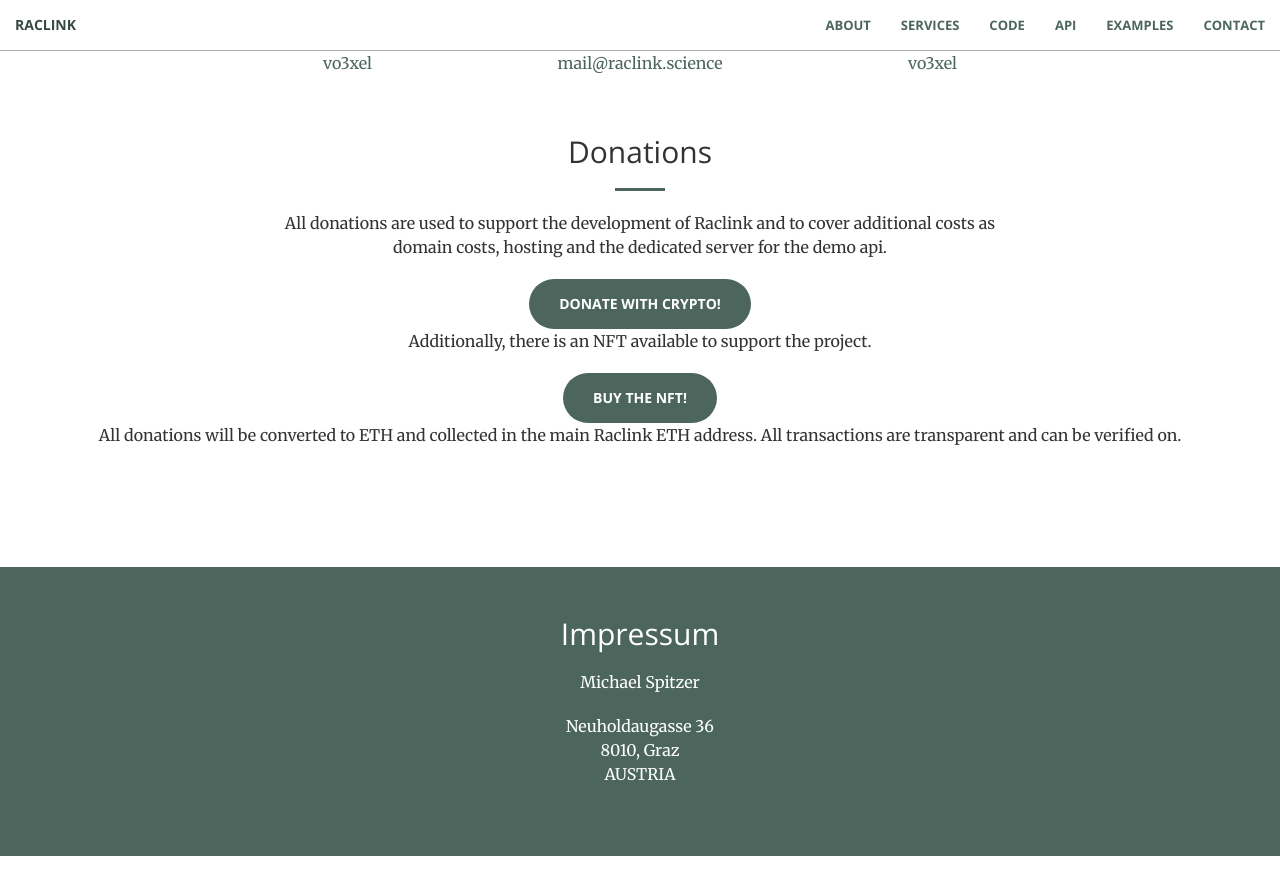
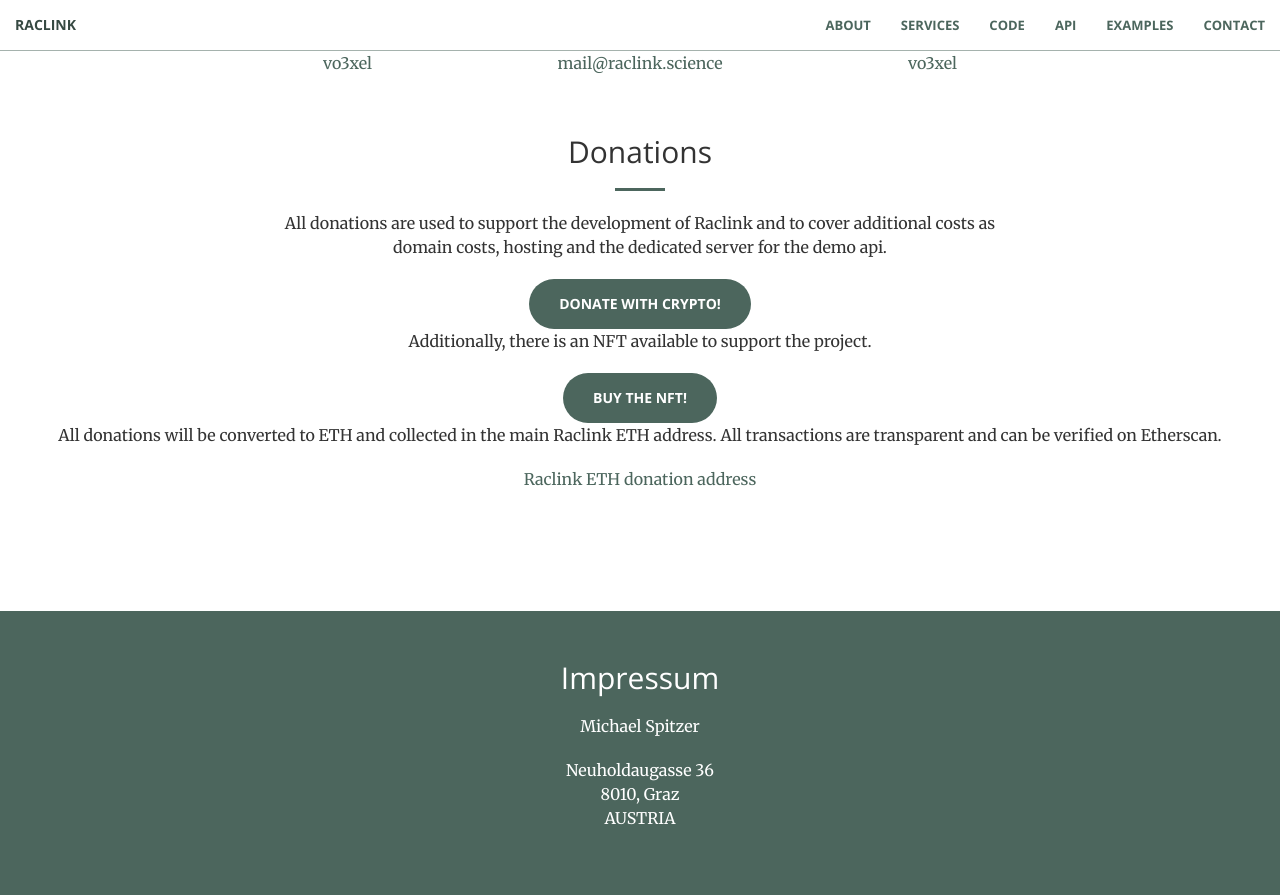
Before and after one commit to vo3xel/raclink.science, a Jekyll site: the page built from index.html, in a window 1280 px wide and 900 px high, scrolled down 2226 px. Shown: the top 895 px of the window. Built offline with Jekyll 4.4.1, drawn with Linux system fonts in a browser that asks for light colours; before the commit the page ends 3082 px from its top, so only the background shows below that.

Commit message:
main eth address added

```diff
--- a/_includes/contact.html
+++ b/_includes/contact.html
@@ -44,7 +44,8 @@
                 <a href="https://opensea.io/assets/0x495f947276749ce646f68ac8c248420045cb7b5e/75944586074365036878783018368894540810871257590793489257014201986452134298600" class="btn btn-primary btn-xl">Buy the NFT!</a>
             </div>
             <div class="text-center">
-                <p>All donations will be converted to ETH and collected in the main Raclink ETH address. All transactions are transparent and can be verified on.</p>
+                <p>All donations will be converted to ETH and collected in the main Raclink ETH address. All transactions are transparent and can be verified on Etherscan.</p>
+                <p><a href=https://etherscan.io/address/0xa7e71cc9c8d1c54ea31b5faf47caadad41338659>Raclink ETH donation address</a></p>
             </div>
         </div>
     </div>
```
